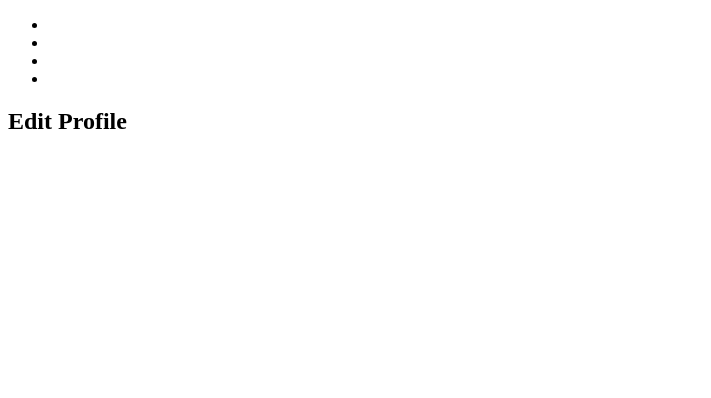
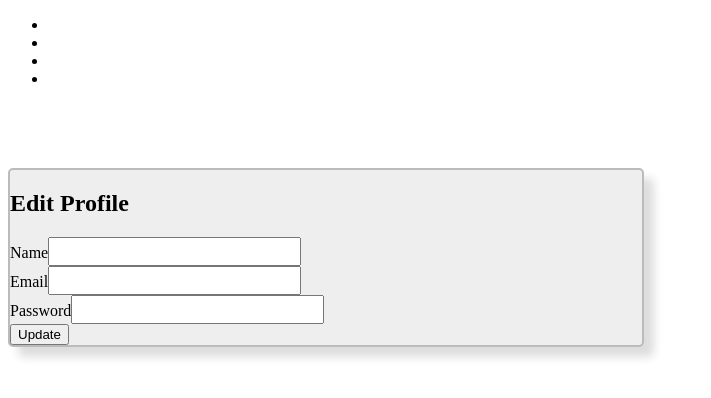
Before and after one commit to rick427/helpbits-, a React (Create React App) app in the folder client/: page /user/edit/1 in a window 1280 px wide. Shown: the top 398 px of the page, without its empty margins (0-711 px from the left). Built offline with nearby package versions, Linux system fonts and the light colour scheme; no server answers.

Commit message:
adding edit profile form component

```diff
--- a/client/src/context/index.js
+++ b/client/src/context/index.js
@@ -99,3 +99,18 @@ export const removeProfile = (id, token) => {
     .then(res => {return res.json()})
     .catch(err => console.log(err));
 };
+
+
+export const updateProfile = (id, token, user) => {
+    return fetch(`${process.env.REACT_APP_API_URL}/user/${id}`, {
+        method: "PUT",
+        headers: {
+            Accept: "application/json",
+            "Content-Type": "application/json",
+            Authorization: `Bearer ${token}`
+        },
+        body: JSON.stringify(user)
+    })
+    .then(res => {return res.json()})
+    .catch(err => console.log(err));
+};
--- a/client/src/users/EditProfile.js
+++ b/client/src/users/EditProfile.js
@@ -1,12 +1,15 @@
 import React, { Component } from 'react';
-import {isAuthenticated, profileRequest} from '../context';
+import {isAuthenticated, profileRequest, updateProfile} from '../context';
+import {Redirect} from 'react-router-dom';
+import '../App.css';
 
 class EditProfile extends Component {
     state = {
       id: '',
       name: '',
       email: '',
-      password: ''
+      password: '',
+      redirect: false
     }
 
     componentDidMount(){
@@ -26,17 +29,90 @@ class EditProfile extends Component {
                     id: data._id,
                     name: data.name,
                     email: data.email,
-                    password: data.password
+                    error: ''
                 })
             }
         })
         .catch(err => console.log(err));
     }
 
+    handleChange = e => {
+        this.setState({
+            [e.target.name]: e.target.value,
+            error: ''
+        });
+    }
+
+    handleSubmit = e => {
+        e.preventDefault();
+        const {name, email, password} = this.state;
+        const user = {
+            name,
+            email,
+            password: password || undefined
+        }
+        const id = this.props.match.params.id;
+        const token = isAuthenticated().token;
+
+        updateProfile(id, token, user).then(res => {
+             if(res.error){
+                 this.setState({error: res.error})
+             }
+             else this.setState({
+                 redirect: true
+             })
+         })
+    };
+
+    registerForm = () => {
+        const {redirect} = this.state;
+        if(redirect){
+            return <Redirect to={`/user/${this.state.id}`} />
+        }
+        return (
+            <form autoComplete="off">
+                  <div className="form-group">
+                      <label className="text-muted bmd-label-floating">Name</label>
+                      <input
+                         className="form-control"
+                         type="text"
+                         name="name"
+                         value={this.state.name}
+                         onChange={this.handleChange}
+                        />
+                  </div>
+                  <div className="form-group">
+                      <label className="text-muted bmd-label-floating">Email</label>
+                      <input
+                          className="form-control"
+                          type="email"
+                          value={this.state.email}
+                          onChange={this.handleChange}
+                          name="email"
+                        />
+                  </div>
+                  <div className="form-group">
+                      <label className="text-muted bmd-label-floating">Password</label>
+                      <input
+                         className="form-control"
+                         type="password"
+                         onChange={this.handleChange}
+                         value={this.state.password || ''}
+                         name="password"
+                        />
+                  </div>
+                <button className="btn btn-raised btn-primary" onClick={this.handleSubmit}>
+                    Update
+                </button>
+            </form>
+        )
+    }
+
     render() {
         return (
-            <div className="container">
-                <h2 className="mt-5 mb-5">Edit Profile</h2>
+            <div className="container form">
+                <h2 className="mt-5 mb-5 text-muted text-center">Edit Profile</h2>
+                {this.registerForm()}
             </div>
         )
     }
--- a/client/src/users/SignIn.js
+++ b/client/src/users/SignIn.js
@@ -84,7 +84,7 @@ class SignIn extends Component {
         }
         return (
             <div className="container loginForm">
-              <h1 className="text-center my-3">Login</h1>
+              <h1 className="text-center my-3 text-center">Login</h1>
 
               <div className="alert alert-danger alert-dismissible fade show" role="alert" style={{display: error ? '' : "none"}}>
                  <div style={{fontFamily:'cursive'}}>
--- a/client/src/users/Signup.js
+++ b/client/src/users/Signup.js
@@ -90,7 +90,7 @@ class Signup extends Component {
         const {error, access} = this.state;
         return (
             <div className="container form">
-              <h1 className="text-center my-3">Register</h1>
+              <h1 className="text-center my-3 text-center">Register</h1>
 
               <div className="alert alert-danger alert-dismissible fade show" role="alert" style={{display: error ? '' : "none"}}>
                  <div style={{fontFamily:'cursive'}}>
```
